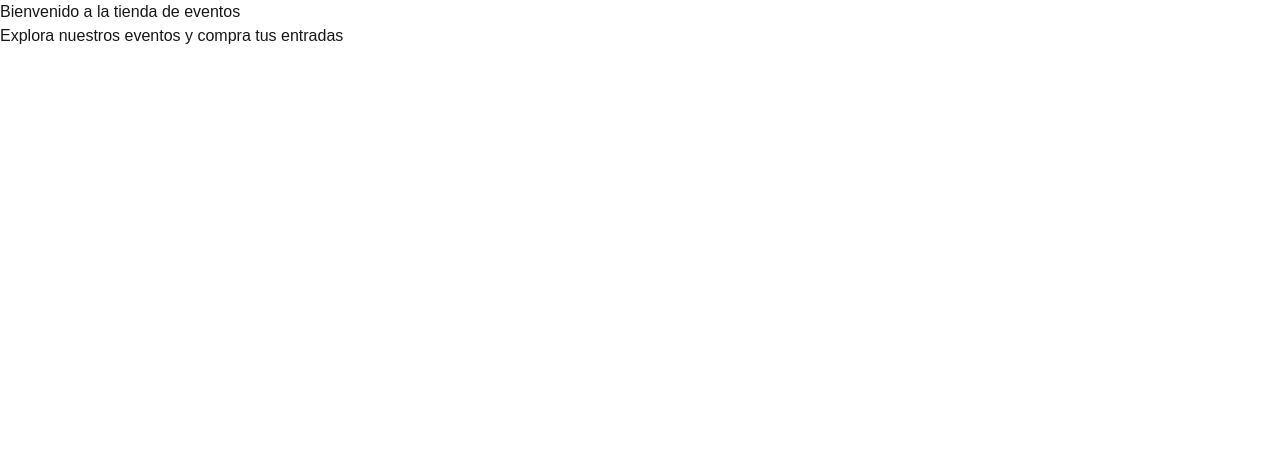
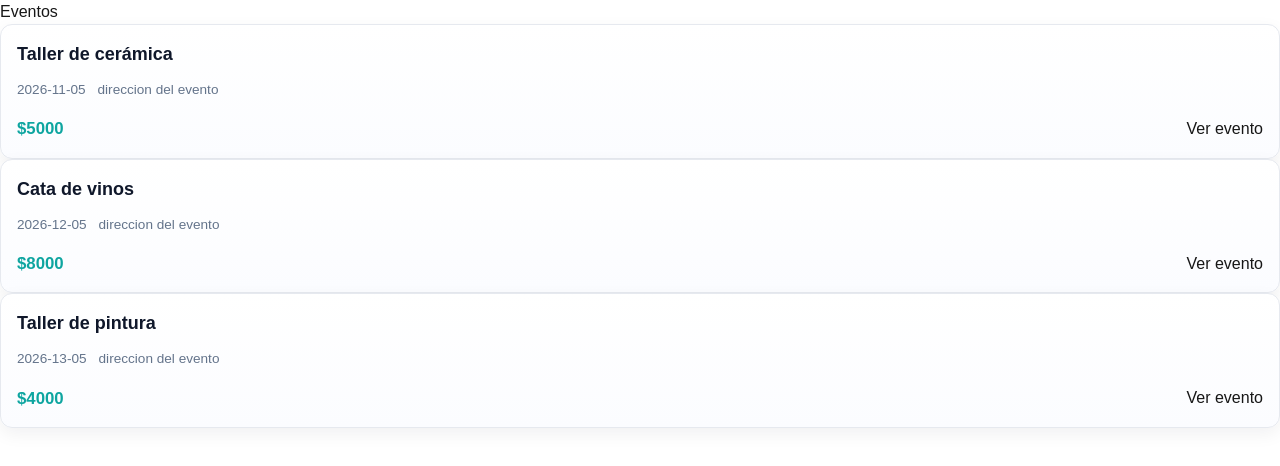
Before and after one commit to IAW-2026/proyecto-c-buyer-eventia, a Next.js app: page / in a window 1280 px wide. Shown: the top 466 px of the page. Built offline with nearby package versions, Linux system fonts and the light colour scheme; no server answers.

Commit message:
modificacion variable de entorno

```diff
--- a/app/componentes/BotonComprar.tsx
+++ b/app/componentes/BotonComprar.tsx
@@ -5,14 +5,14 @@ type Props = {
   cantidad: number;
 };
 
-/* export default function BotonComprar({
+ export default function BotonComprar({
   idEvento,cantidad
 }: Props) {
 
   async function comprar() {
 
     const response = await fetch(
-      `${process.env.NEXT_PUBLIC_API_BASE_URL}/api/seller/pedidos`,
+      '/api/seller/pedidos',
 
       {
         method: 'POST',
@@ -34,7 +34,7 @@ type Props = {
 
     //necesito usar esos datos para hacer los post a shipping y payments
    // const respuestaPayment = await fetch('http://localhost:PUERTO_PAYMENTS/payments/nuevaTransaccion', {
-   const respuestaPayment = await fetch(`${process.env.NEXT_PUBLIC_API_BASE_URL}/api/payments/nuevaTransaccion`, {
+   const respuestaPayment = await fetch('/api/payments/nuevaTransaccion', {
       method: 'POST',
       headers: {
         'Content-Type': 'application/json',
@@ -44,7 +44,7 @@ type Props = {
       }),
     });
 
-    const respuestaShipping = await fetch(`${process.env.NEXT_PUBLIC_API_BASE_URL}/api/shipping/nuevaEntrada`, {
+    const respuestaShipping = await fetch('/api/shipping/nuevaEntrada', {
       method: 'POST',
       headers: {
         'Content-Type': 'application/json',
@@ -66,4 +66,4 @@ type Props = {
       Comprar
     </button>
   );
-}*/
+}
--- a/app/page.tsx
+++ b/app/page.tsx
@@ -1,11 +1,17 @@
 import EventoCard from "./componentes/EventoCard";
 
 
-/*async function getEventos() {
-  const baseUrl = process.env.NEXT_PUBLIC_API_BASE_URL;
-  const res = await fetch(`${baseUrl}/api/seller/eventos`);
+async function getEventos() {
+  //const baseUrl = process.env.NEXT_PUBLIC_API_BASE_URL;
+  const base =
+    process.env.NEXT_PUBLIC_API_BASE_URL ??
+    (process.env.VERCEL_URL ? `https://${process.env.VERCEL_URL}` : 'http://localhost:3000');
+
+  const res = await fetch(`${base}/api/seller/eventos`, { cache: 'no-store' });
+  if (!res.ok) throw new Error('Error fetching eventos: ' + res.status);
   return res.json();
 }
+
 
 export default async function Page() {
   const eventos = await getEventos();
@@ -19,14 +25,4 @@ export default async function Page() {
 
     </main>
   );
-}*/
-
-export default function Page() {
-  //doy la bienvenida al sitio
-  return (
-    <main>
-      <h1>Bienvenido a la tienda de eventos</h1>
-      <p>Explora nuestros eventos y compra tus entradas</p>
-    </main>
-  );
 }
```
